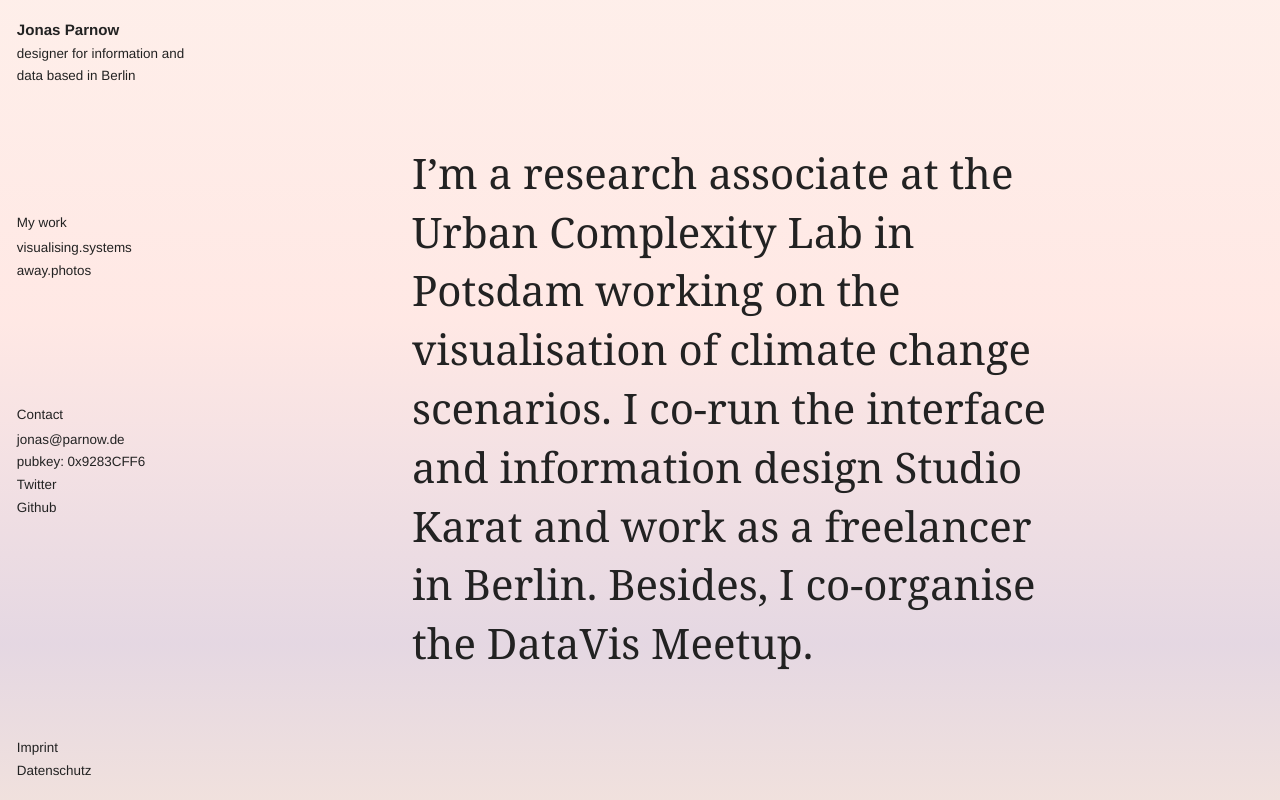
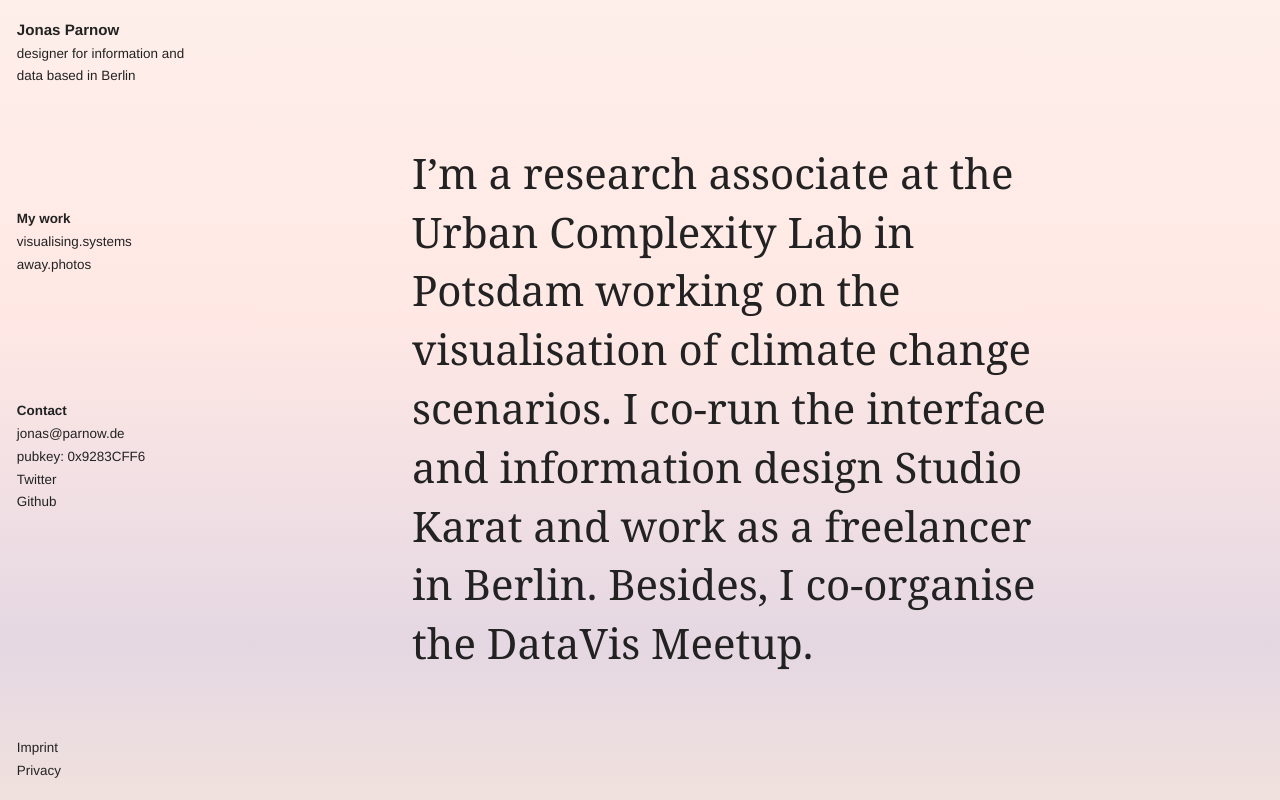
Before and after one commit to kimalbrecht/jonasparnow.com, a Nuxt app: page / in a window 1280 px wide. Shown: the top 800 px of the page. Built offline with nearby package versions, Linux system fonts and the light colour scheme; a web font is replaced by a local one.

Commit message:
correct links

```diff
--- a/layouts/default.vue
+++ b/layouts/default.vue
@@ -9,19 +9,19 @@
       </hgroup>
     </header>
     <nav class="page-navigation sidebar" role="navigation">
-      <span>My work</span>
+      <h4>My work</h4>
       <ul>
-        <li>visualising.systems</li>
-        <li>away.photos</li>
+        <li><a href="#">visualising.systems</a></li>
+        <li><a href="#">away.photos</a></li>
       </ul>
     </nav>
     <aside class="page-aside sidebar">
-      <span>Contact</span>
+      <h4>Contact</h4>
       <ul>
-        <li>jonas@parnow.de</li>
-        <li>pubkey: 0x9283CFF6</li>
-        <li><nuxt-link to="publications">Twitter</nuxt-link></li>
-        <li><nuxt-link to="projects">Github</nuxt-link></li>
+        <li><a href="#">jonas@parnow.de</a></li>
+        <li>pubkey: <a href="#">0x9283CFF6</a></li>
+        <li><a href="#">Twitter</a></li>
+        <li><a href="#">Github</a></li>
       </ul>
     </aside>
     <div class="page-content" role="main">
@@ -30,7 +30,7 @@
     <footer class="page-footer sidebar" role="contentinfo">
       <ul>
         <li><nuxt-link to="imprint">Imprint</nuxt-link></li>
-        <li><nuxt-link to="privacy">Datenschutz</nuxt-link></li>
+        <li><nuxt-link to="privacy">Privacy</nuxt-link></li>
       </ul>
     </footer>
   </div>
```
